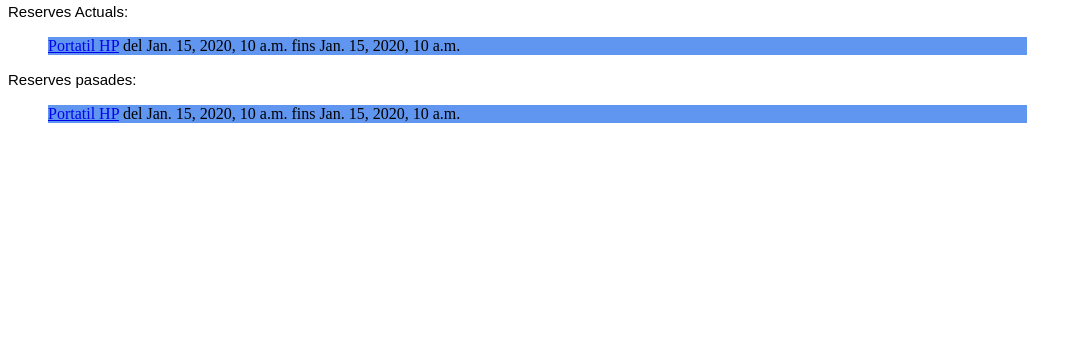
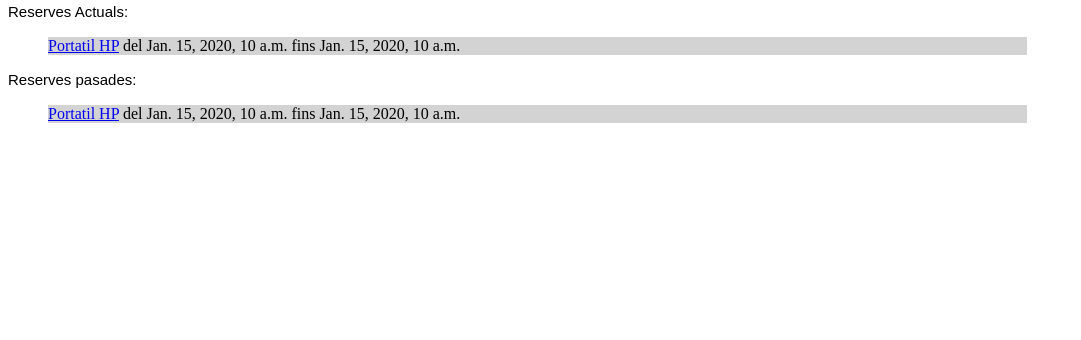
Before and after one commit to monteskier/mysite, a Django app: template templates/reserves/index.html in a window 1280 px wide. Shown: the part 145-485 px from the top of the page, without its empty margins (0-1081 px from the left). Run offline with Django 3.2, Linux system fonts and the light colour scheme; the template is opened without the code that fills it: values that come from a table or form of the project are taken from there, others are empty; data comes from the database, SQL or seed files in the repository; both versions use the stored data as it was after the commit; tables that the repository leaves empty hold one stand-in row (values such as "Sample post"); parts of the project's set-up code (start-up, migrations or seed data) failed here and were passed over; some libraries are stand-ins or nearby versions.

```diff
--- a/reserves/static/style.css
+++ b/reserves/static/style.css
@@ -139,5 +139,5 @@ p.alerta{
     color:white;
 
 }
-ul.taula li { background: #A1C6F0; width:80%; text-decoration: none; list-style:none;}
-ul.taula li:nth-child(odd) { background:#6196F0; width:80%; text-decoration: none; list-style:none; }
+ul.taula li { background: grey; width:80%; text-decoration: none; list-style:none;}
+ul.taula li:nth-child(odd) { background:lightgrey; width:80%; text-decoration: none; list-style:none; }
```
Also changed, not shown: db.sqlite3.
